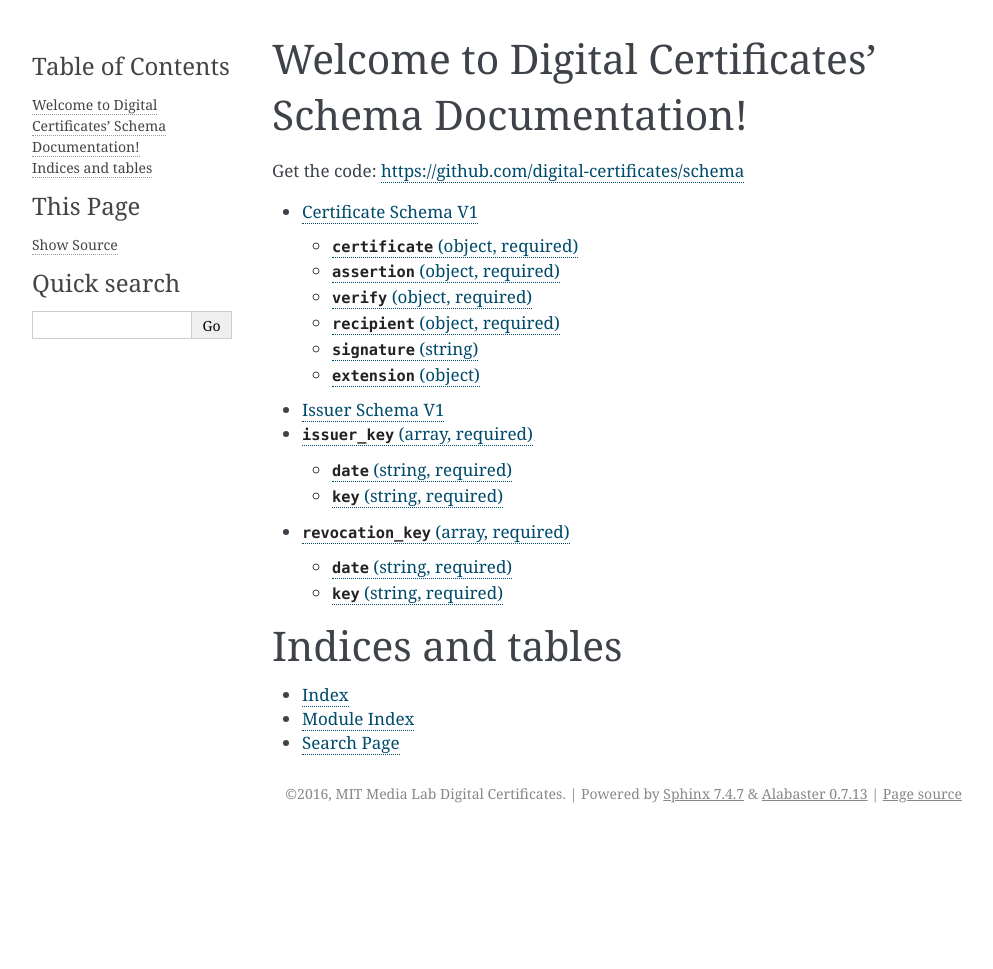
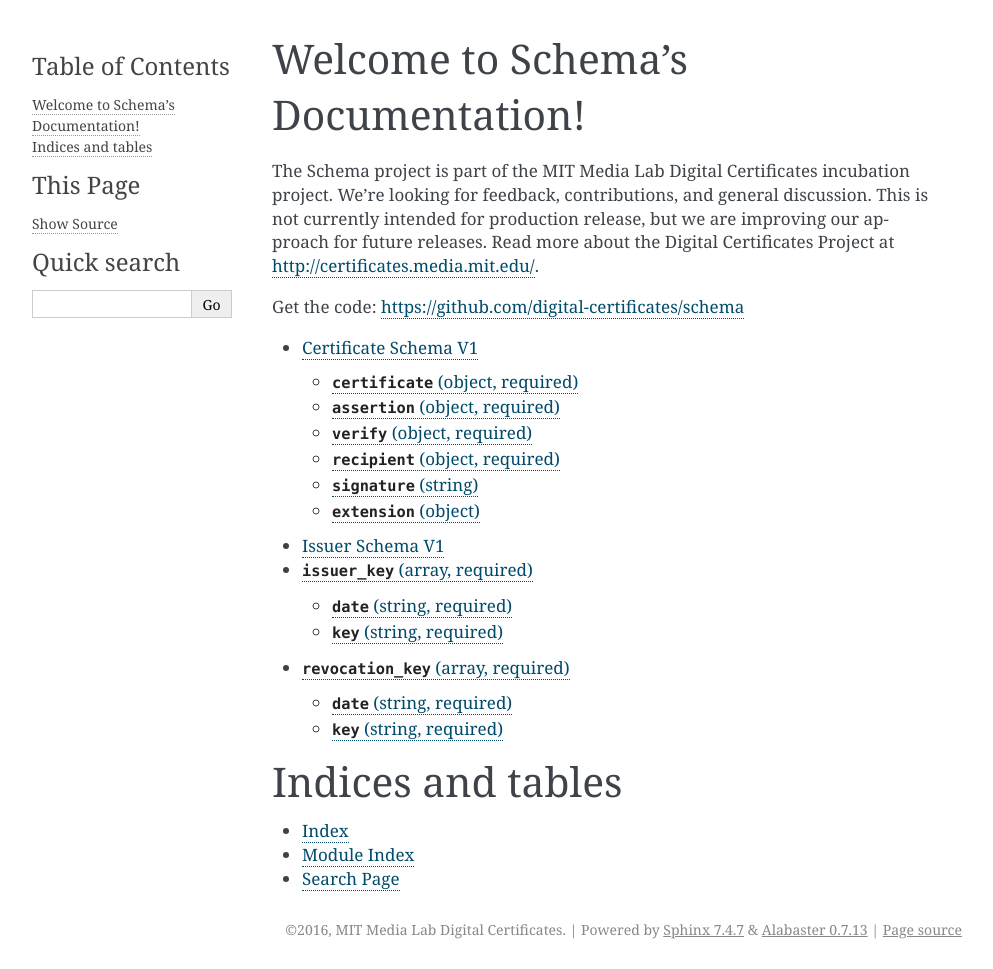
Before and after one commit to 1EdTech/cert-schema, a Sphinx documentation site: the page built from docs/index.rst, in a window 1280 px wide. Shown: the whole page, without its empty margins (148-1141 px from the left). Built offline with Sphinx 7.4.7, drawn with Linux system fonts in a browser that asks for light colours; formulas are drawn with MathJax 3; before the commit the page ends 900 px from its top, so only the background shows below that.

Commit message:
consistency and disclaimer

```diff
--- a/docs/index.rst
+++ b/docs/index.rst
@@ -3,8 +3,12 @@
    You can adapt this file completely to your liking, but it should at least
    contain the root `toctree` directive.
 
-Welcome to Digital Certificates' Schema Documentation!
-======================================================
+Welcome to Schema's Documentation!
+==================================
+
+The Schema project is part of the MIT Media Lab Digital Certificates incubation project. We're looking for feedback,
+contributions, and general discussion. This is not currently intended for production release, but we are improving
+our approach for future releases. Read more about the Digital Certificates Project at http://certificates.media.mit.edu/.
 
 Get the code: https://github.com/digital-certificates/schema
 
```
Also changed, not shown: README.md (+31 -4 lines).
